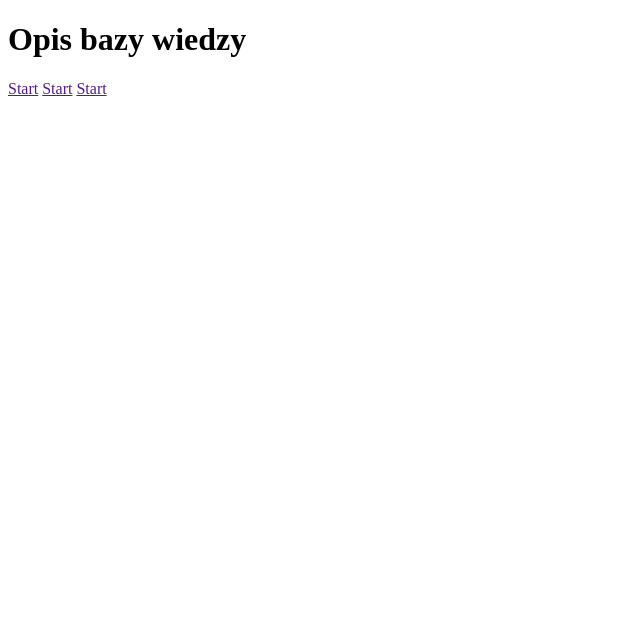
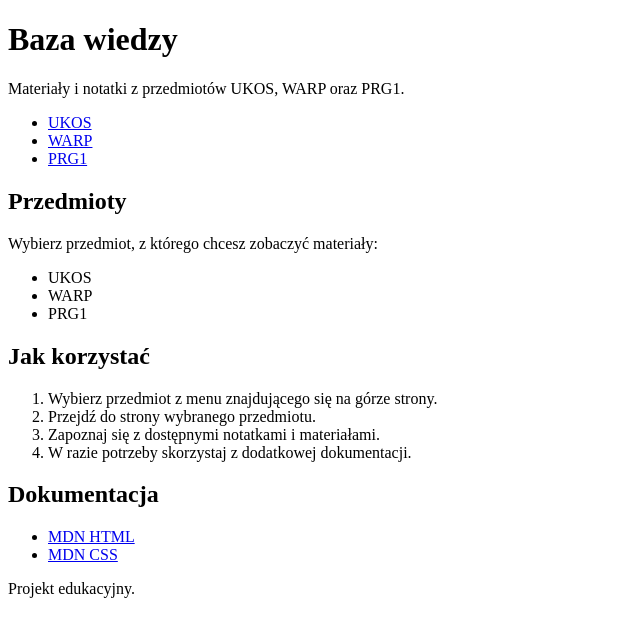
Before and after one commit to DanieleQ-cyber/student-it-knowledge-base, a plain HTML site: page docs/index.html in a window 1280 px wide. Shown: the whole page, without its empty margins (0-640 px from the left). Drawn offline with Linux system fonts and the light colour scheme.

Commit message:
feat: add styled HTML home page

```diff
--- a/docs/index.html
+++ b/docs/index.html
@@ -1,22 +1,72 @@
-<!doctype html>
+
+<!DOCTYPE html>
 <html lang="pl">
 <head>
-  <meta charset="utf-8">
-  <meta name="viewport" content="width=device-width, initial-scale=1">
-  <title>Wizytówka programisty</title>
+    <meta charset="UTF-8">
+    <meta name="viewport" content="width=device-width, initial-scale=1.0">
+    <title>Baza wiedzy – UKOS, WARP, PRG1</title>
 </head>
 <body>
+
     <header>
-            <h1>Opis bazy wiedzy</h1>
+        <h1>Baza wiedzy</h1>
+        <p>Materiały i notatki z przedmiotów UKOS, WARP oraz PRG1.</p>
     </header>
+
     <nav>
-        <a href="">Start</a>
-        <a href="">Start</a>
-        <a href="">Start</a>
+        <ul>
+            <li><a href="pages/ukos.html">UKOS</a></li>
+            <li><a href="pages/warp.html">WARP</a></li>
+            <li><a href="pages/prg1.html">PRG1</a></li>
+        </ul>
     </nav>
 
+    <main>
 
+        <section>
+            <h2>Przedmioty</h2>
+            <p>Wybierz przedmiot, z którego chcesz zobaczyć materiały:</p>
 
+            <ul>
+                <li>UKOS</li>
+                <li>WARP</li>
+                <li>PRG1</li>
+            </ul>
+        </section>
+
+        <section>
+            <h2>Jak korzystać</h2>
+
+            <ol>
+                <li>Wybierz przedmiot z menu znajdującego się na górze strony.</li>
+                <li>Przejdź do strony wybranego przedmiotu.</li>
+                <li>Zapoznaj się z dostępnymi notatkami i materiałami.</li>
+                <li>W razie potrzeby skorzystaj z dodatkowej dokumentacji.</li>
+            </ol>
+        </section>
+
+        <section>
+            <h2>Dokumentacja</h2>
+
+            <ul>
+                <li>
+                    <a href="https://developer.mozilla.org/en-US/docs/Web/HTML" target="_blank" rel="noopener noreferrer">
+                        MDN HTML
+                    </a>
+                </li>
+                <li>
+                    <a href="https://developer.mozilla.org/en-US/docs/Web/CSS" target="_blank" rel="noopener noreferrer">
+                        MDN CSS
+                    </a>
+                </li>
+            </ul>
+        </section>
+
+    </main>
+
+    <footer>
+        <p>Projekt edukacyjny.</p>
+    </footer>
 
 </body>
 </html>
```
